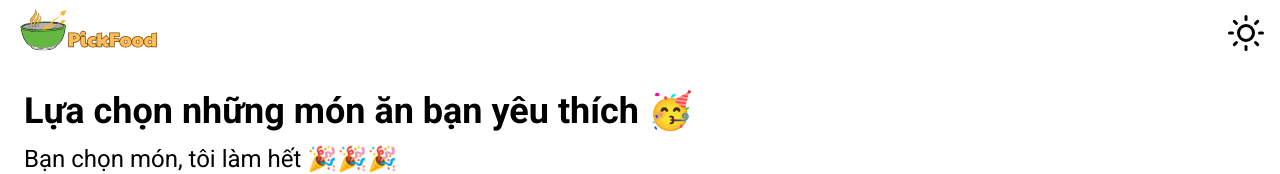
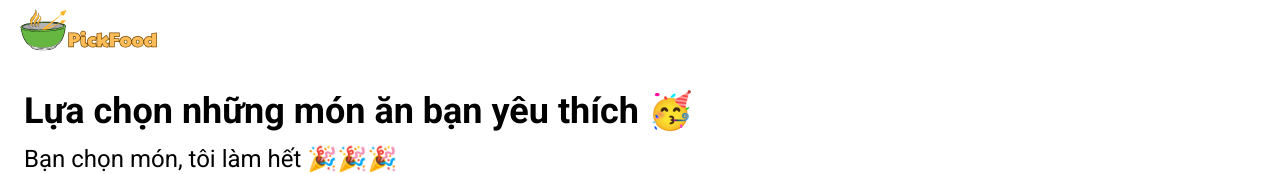
Before and after one commit to nx-hanh/pickfood-grab-bootcamp-team16, a Next.js app: page /onboarding in a window 1280 px wide. Shown: the top 174 px of the page. Built offline with nearby package versions, Linux system fonts and the light colour scheme; no server answers.

Commit message:
Update: hide dark mode button

```diff
--- a/src/components/common/header.tsx
+++ b/src/components/common/header.tsx
@@ -8,11 +8,16 @@ const Header = () => {
   const router = useRouter()
   return (
     <header className='w-full flex items-center justify-between px-4 py-2'>
-        <Image src='/logo.svg'
-          className='pl-1 cursor-pointer'
-          onClick={() => router.push('/')}
+      <Image src='/logo.svg'
+        className='pl-1 cursor-pointer'
+        onClick={() => router.push('/')}
         alt='logo' width={150} height={150} />
-        <DarkModeToggle />
+      <div className='flex'>
+        {
+          //navigation menu
+          // <DarkModeToggle />
+        }
+      </div>
     </header>
   )
 }
```
